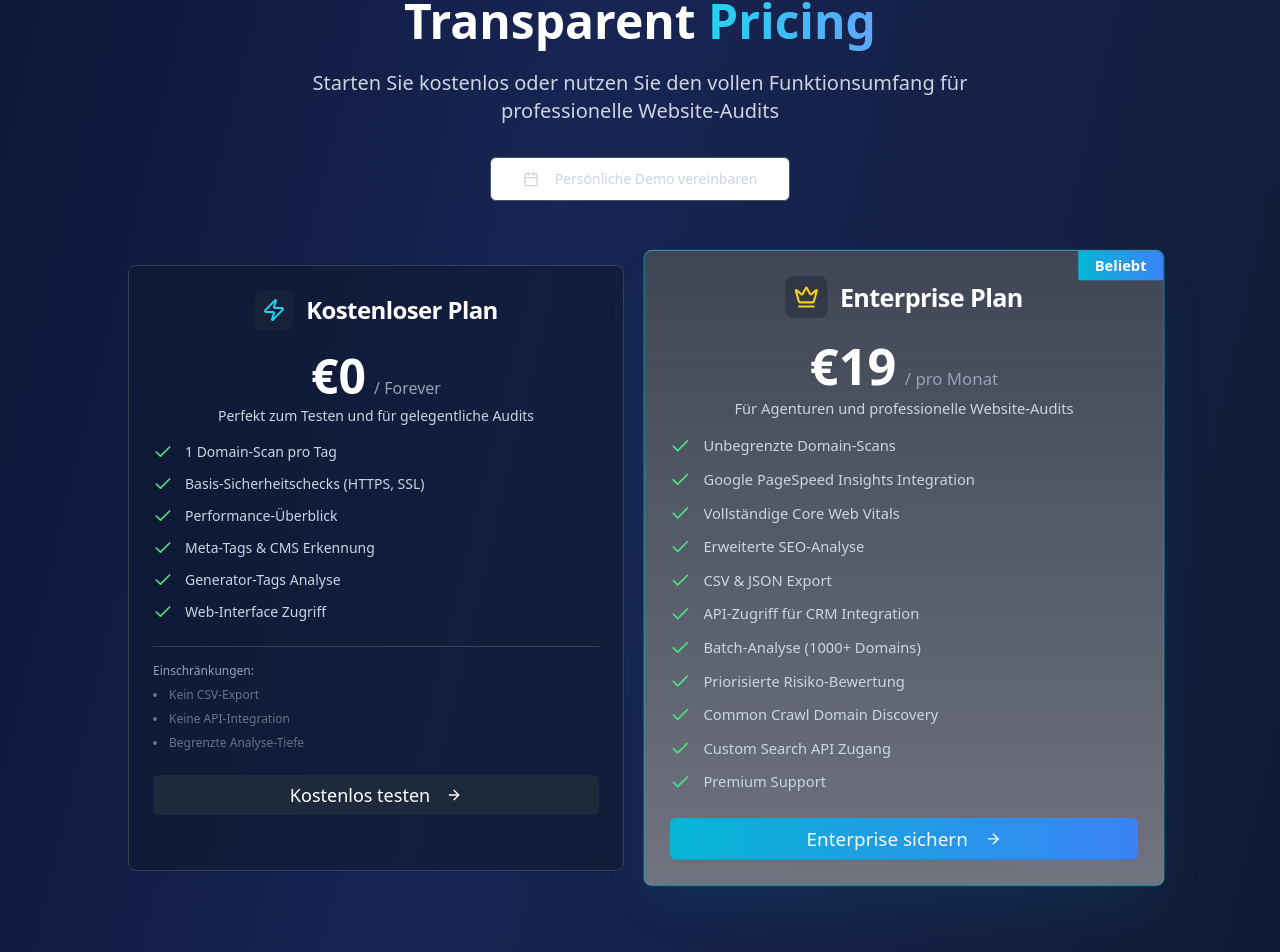
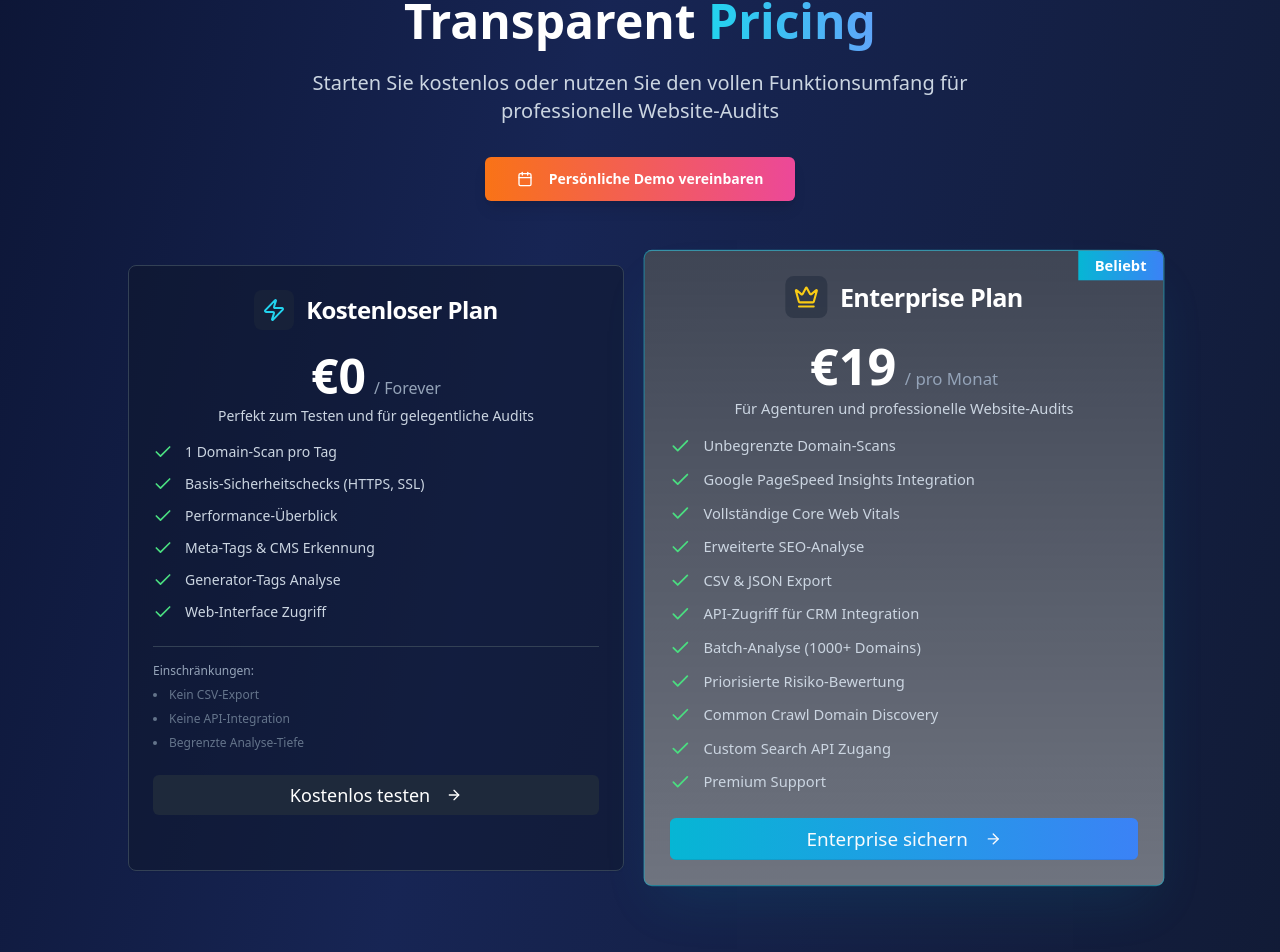
Before and after one commit to LepcsikMike/domain-vital-scanner, a React (Vite) app: page / in a window 1280 px wide. Shown: the part 2841-3793 px from the top of the page. Built offline with nearby package versions, Linux system fonts and the light colour scheme.

Commit message:
Style "Persönliche Demo vereinbaren" button
Style the "Persönliche Demo vereinbaren" button in `src/components/landing/PricingSection.tsx` to match the "Demo vereinbaren" button, giving it an orange-pink gradient.

```diff
--- a/src/components/landing/PricingSection.tsx
+++ b/src/components/landing/PricingSection.tsx
@@ -1,3 +1,4 @@
+
 import React from 'react';
 import { Button } from "@/components/ui/button";
 import { Card, CardContent, CardHeader, CardTitle } from "@/components/ui/card";
@@ -71,9 +72,8 @@ const PricingSection = () => {
           </p>
 
           <Button
-            variant="outline"
             size="lg"
-            className="border-slate-600 text-slate-300 hover:bg-slate-800"
+            className="bg-gradient-to-r from-orange-500 to-pink-500 hover:from-orange-600 hover:to-pink-600 text-white font-semibold shadow-lg hover:shadow-xl transition-all"
             onClick={() => window.open('https://calendly.com/hi-inspiroware/30min', '_blank')}
           >
             <Calendar className="h-5 w-5 mr-2" />
```
